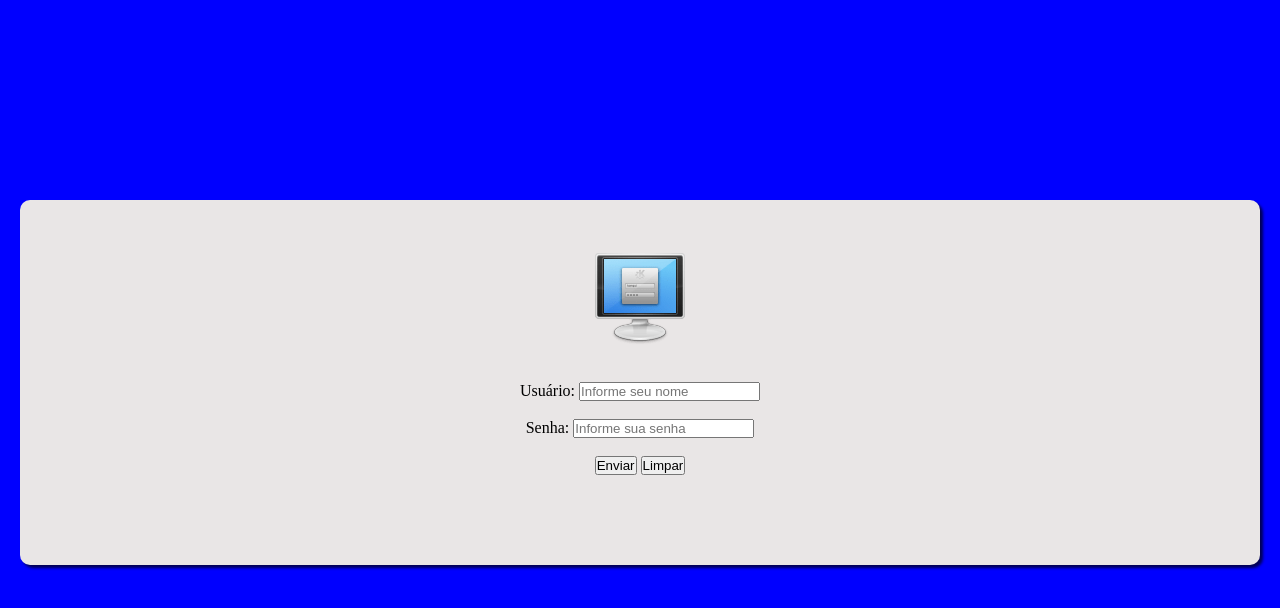
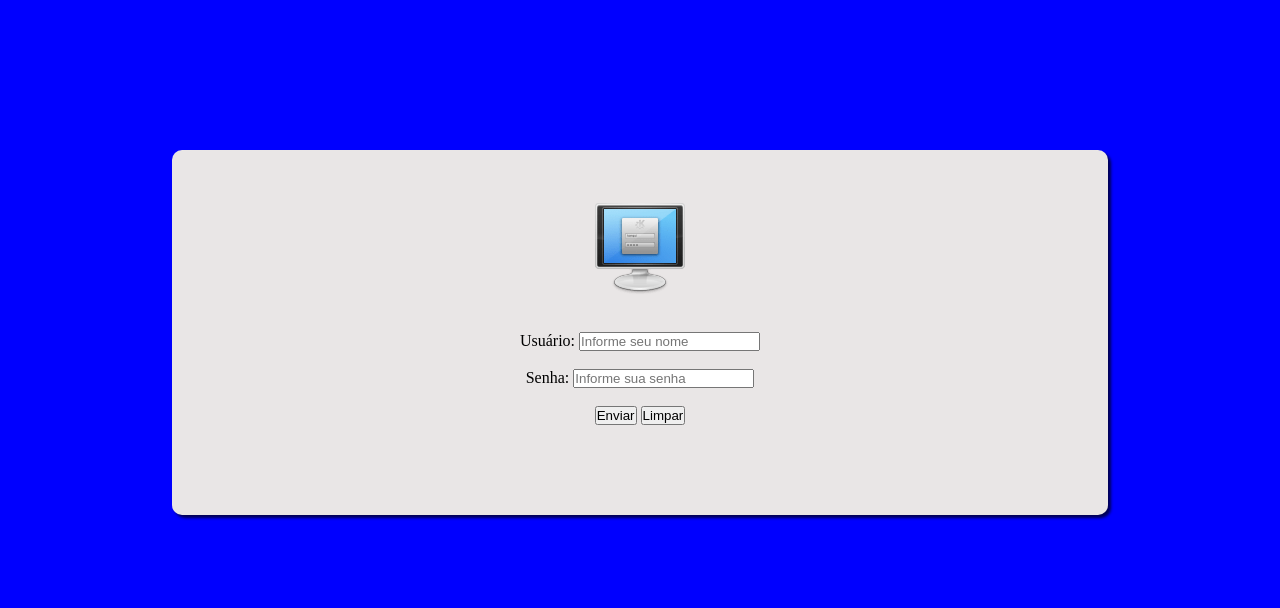
Before and after one commit to BrunoSilva03/tela-de-login, a plain HTML site: page index.html in a window 1280 px wide. Drawn offline with Linux system fonts and the light colour scheme.

Commit message:
É isso aí mesmo por enquanto!

```diff
--- /dev/null
+++ b/estilos/mediaquery.css
@@ -0,0 +1,16 @@
+@charset "UTF-8";
+
+@media screen and (min-width: 769px) {
+    * {
+        margin: 0px;
+        padding: 0px;
+    }
+
+    main {
+        width: 769px;
+       display: block;
+       margin: auto;
+       margin-top: 150px;
+       width: 70vw;
+    }
+}
--- a/index.html
+++ b/index.html
@@ -7,6 +7,7 @@
     <link rel="shortcut icon" href="images/Oxygen-Icons.org-Oxygen-Apps-preferences-system-login.256.png" type="image/x-icon">
     <title>Tela de Login</title>
     <link rel="stylesheet" href="estilos/style.css">
+    <link rel="stylesheet" href="estilos/mediaquery.css">
 </head>
 <body>
     <main>
```
